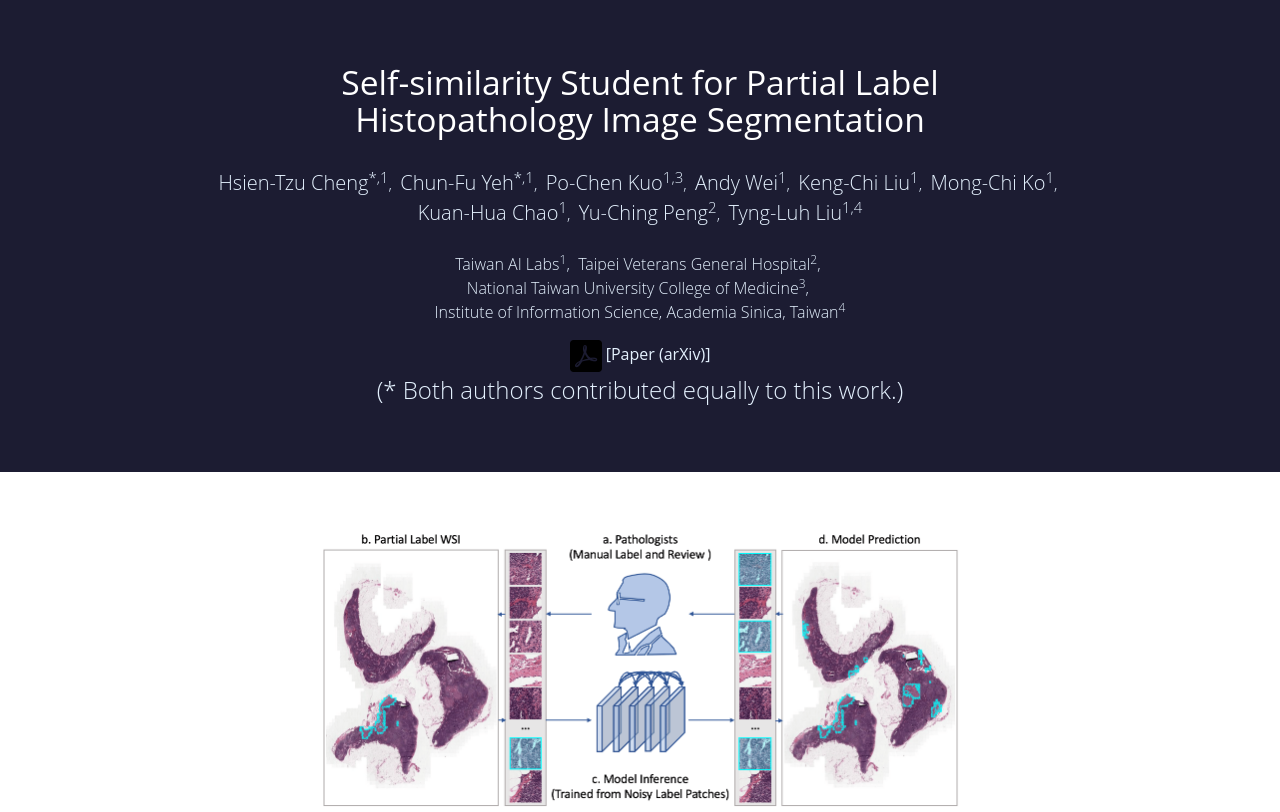
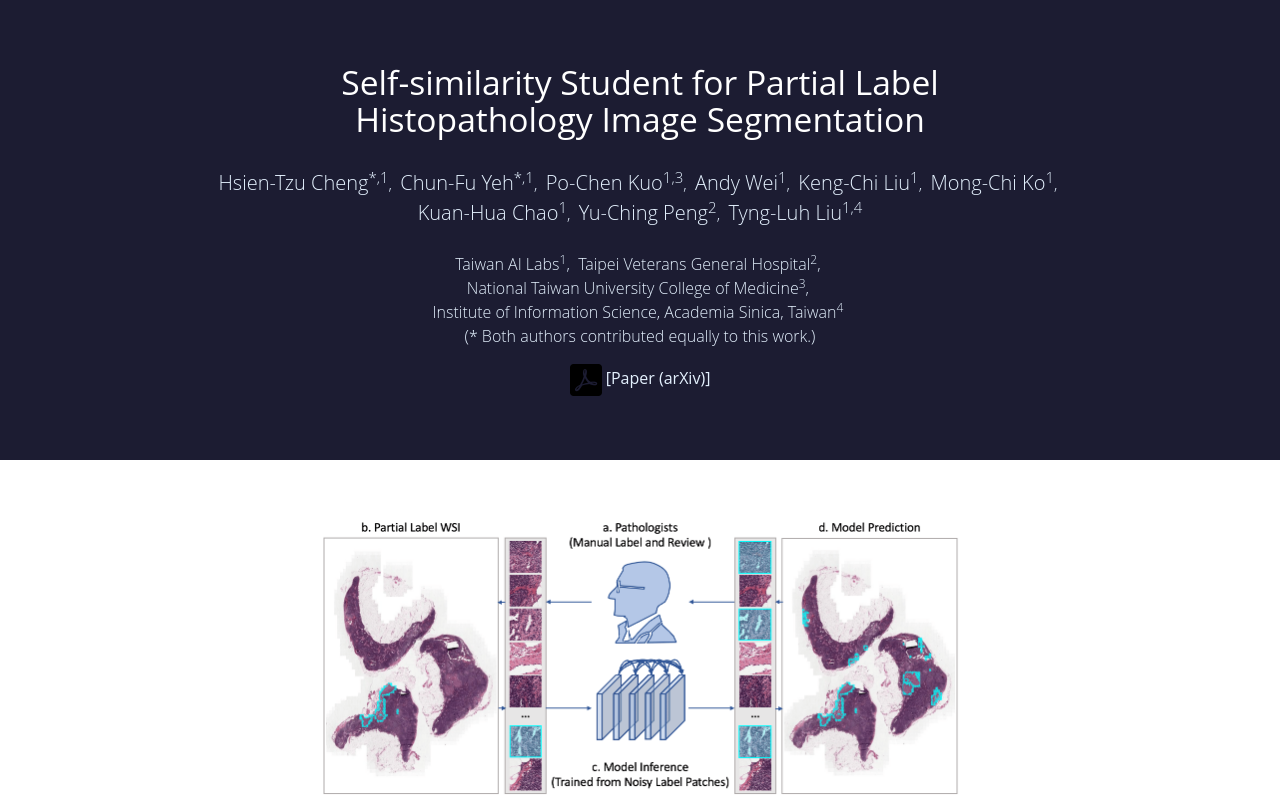
Before and after one commit to ailabstw/self-sim-student-pathology, a plain HTML site: page index.html in a window 1280 px wide. Shown: the top 812 px of the page. Drawn offline with nearby package versions, Linux system fonts and the light colour scheme.

Commit message:
Update index.html

```diff
--- a/index.html
+++ b/index.html
@@ -30,11 +30,12 @@
       <nobr>Taiwan AI Labs<sup>1</sup></nobr>,&nbsp;
       <nobr>Taipei Veterans General Hospital<sup>2</sup></nobr>,&nbsp; <br>
       <nobr>National Taiwan University College of Medicine<sup>3</sup></nobr>,&nbsp; <br>
-      <nobr>Institute of Information Science, Academia Sinica, Taiwan<sup>4</sup></nobr>
+      <nobr>Institute of Information Science, Academia Sinica, Taiwan<sup>4</sup></nobr>&nbsp; <br>
+      <nobr>(* Both authors contributed equally to this work.)</nobr>
     </address>
   </div>
   <a href="https://arxiv.org/abs/2007.09610" target="_blank"><img src="img/pdf.png"> [Paper (arXiv)] </a>
-  <p>(* Both authors contributed equally to this work.)</p>
+  <p></p>
 </div><!-- end nd-pageheader -->
 
 <div class="container">
```
